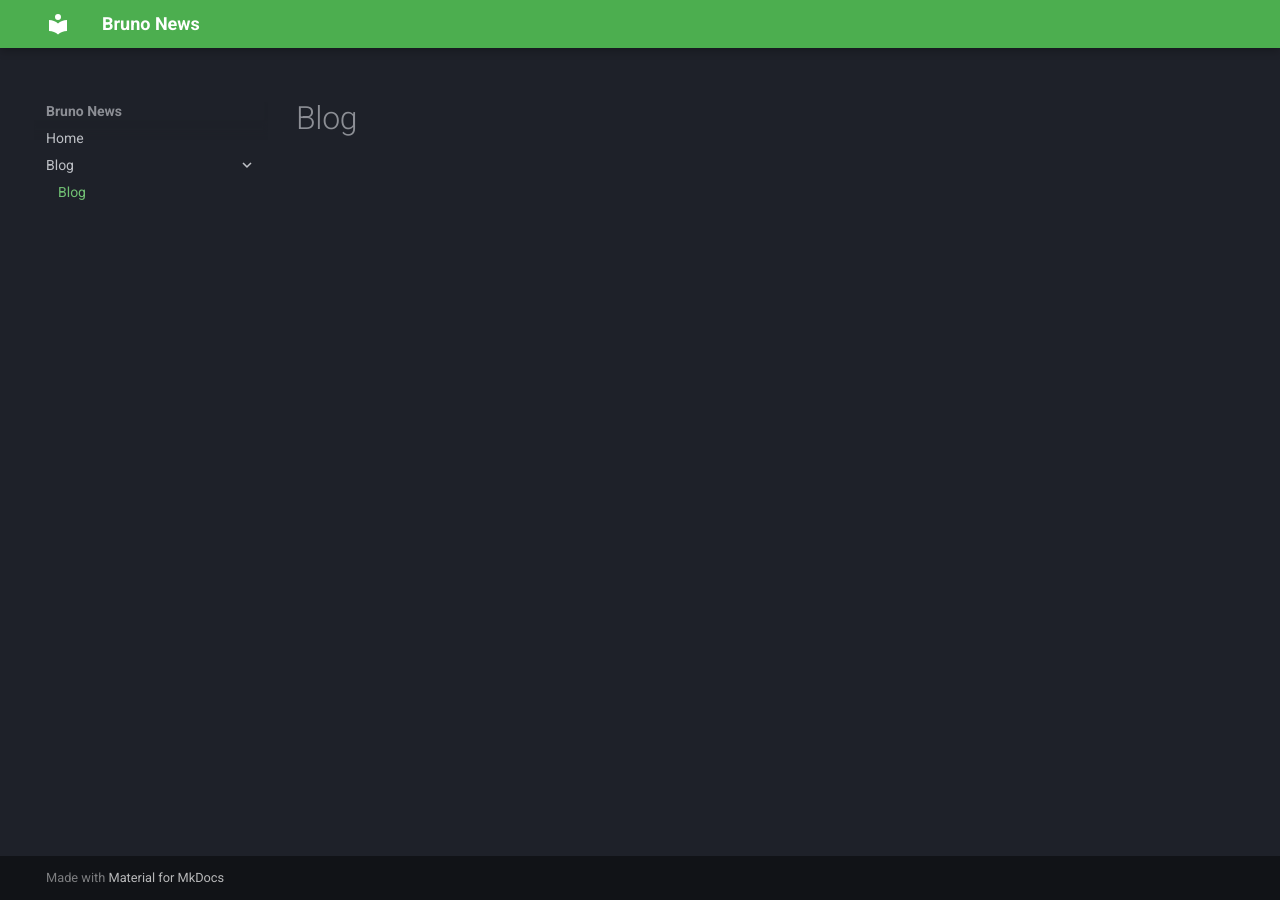
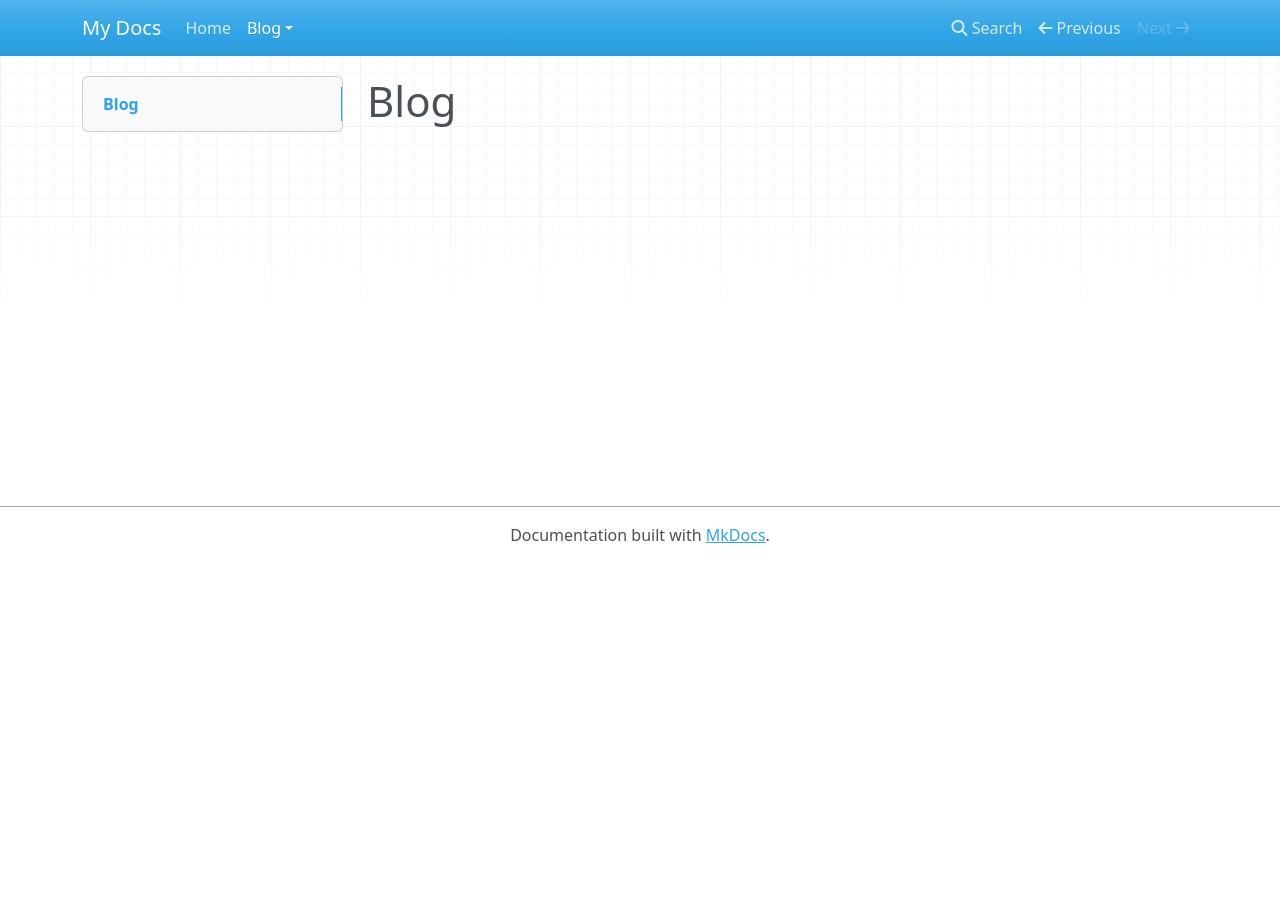
Before and after one commit to Brunobrandaogeraf/TESTETESTTEST, an MkDocs documentation site: the page built from docs/blog/index.md, in a window 1280 px wide. Built offline with MkDocs 1.6.1, drawn with Linux system fonts in a browser that asks for light colours; nearby versions of some CDN libraries.

Commit message:
atualização do visual

```diff
--- a/mkdocs.yml
+++ b/mkdocs.yml
@@ -1,14 +1 @@
-site_name: Bruno News
-site_url: https://mydomain.org/Bruno News
-theme:
-  name: material
-  palette:
-    scheme: slate
-    primary: green
-    accent: deep purple
-    font:
-     text: Roboto
-     code: roboto mono
-
-plugins:
-  -blog
+site_name: My Docs
```
